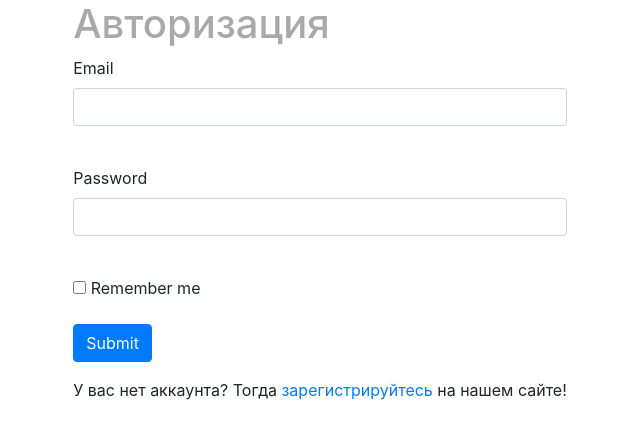
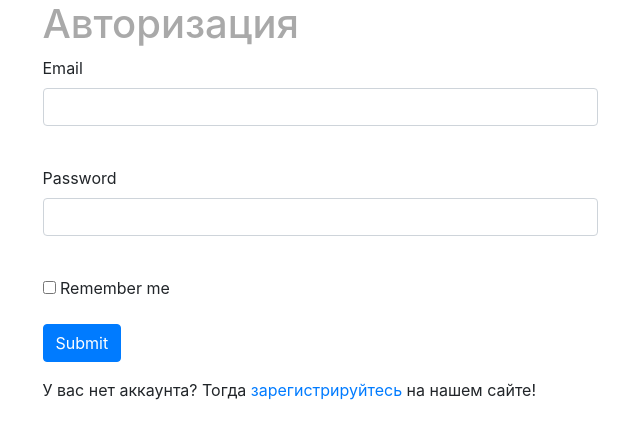
Before and after one commit to programlamb/TD_Website, a Flask app: template templates/login.html in a window 1280 px wide. Shown: the part 100-539 px from the top of the page, without its empty margins (320-960 px from the left). Run offline with Flask 2, Linux system fonts and the light colour scheme; the template is opened without the code that fills it: most values are stand-ins (such as "Sample title", 1, 10 or a date in 2020); form fields are guessed from the names that the template uses; some libraries are stand-ins or nearby versions.

Commit message:
Change class login-and-register

```diff
--- a/static/css/style.css
+++ b/static/css/style.css
@@ -11,15 +11,17 @@ h1 {
   font-size: 20px;
 }
 
-.login-and-register{
+.login-and-register {
   display: flex;
   flex-direction: column;
+  width: 50%;
+  margin-left: auto;
+  margin-right: auto;
 }
 
 body {
     margin: 0px
 }
-
 
 #panel {
     background-color: rgb(200, 200, 200);
@@ -42,11 +44,11 @@ body {
     float: right;
 }
 
-.forms{
+.forms {
     background-color: rgb(220, 220, 220);
     padding: 2%;
     margin: 1%;
     border-radius: 40px;
 }
 
-.container{}
+.container {}
```
